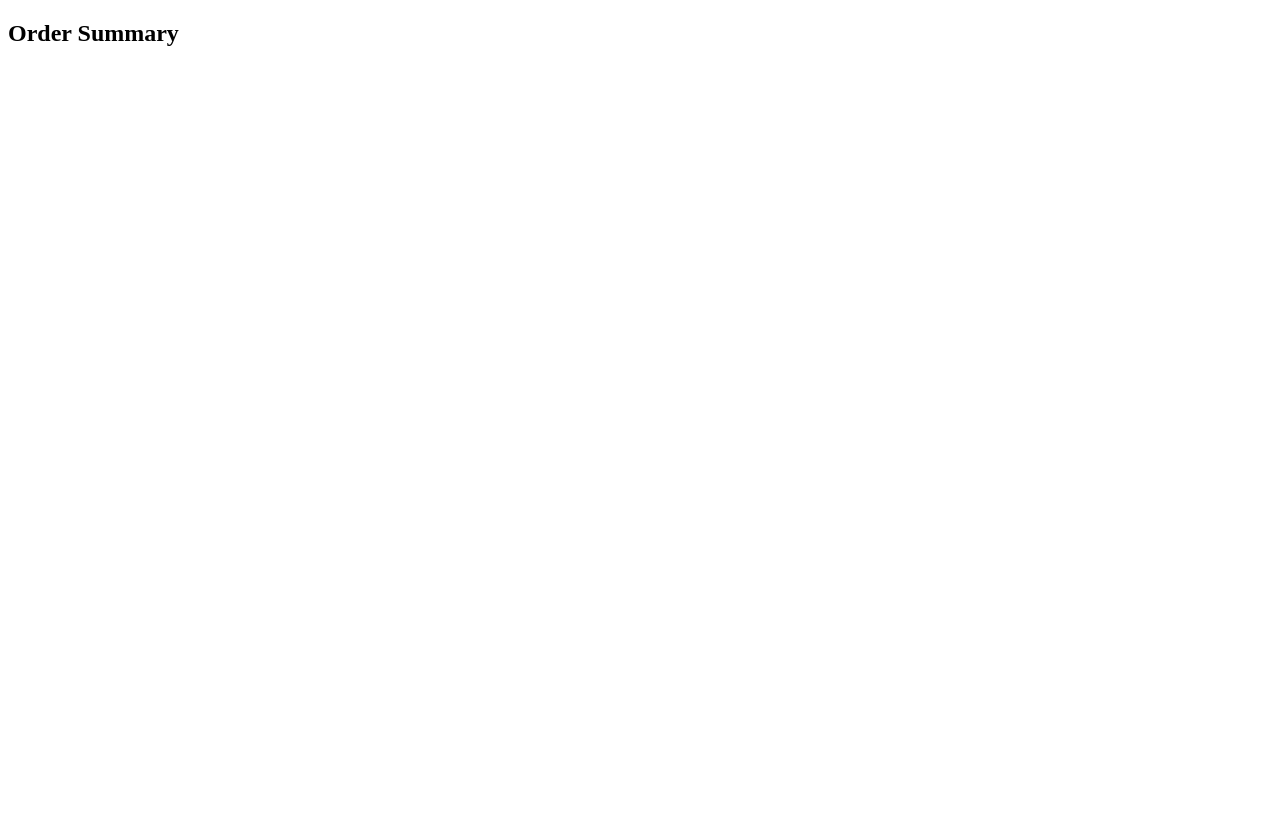
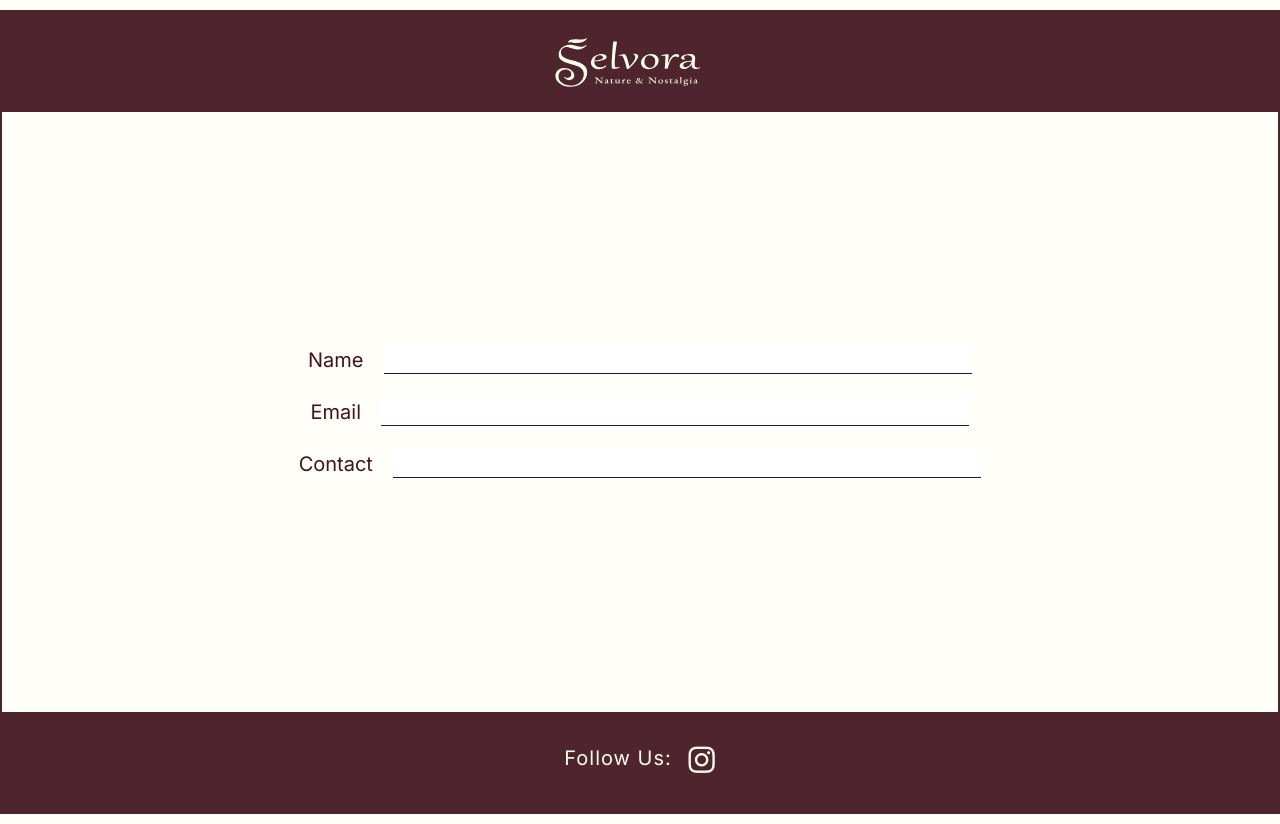
Before and after one commit to Neelanjan45/Selvora, a plain HTML site: page order.html in a window 1280 px wide. Before the commit the page ends 800 px from the top, so only its background shows below. Drawn offline with Linux system fonts and the light colour scheme.

Commit message:
Order form initialization.

```diff
--- a/order.html
+++ b/order.html
@@ -4,10 +4,41 @@
     <meta charset="UTF-8">
     <meta name="viewport" content="width=device-width, initial-scale=1.0">
     <title>Selvora - Nature & Nostalgia</title>
+    <link rel="stylesheet" href="./styles.css">
+    <link rel="preconnect" href="https://fonts.googleapis.com">
+    <link rel="preconnect" href="https://fonts.gstatic.com" crossorigin>
+
+    <link href="https://fonts.googleapis.com/css2?family=Cormorant+Garamond:wght@300;400;500&family=Inter:wght@300;400;500&display=swap" rel="stylesheet">
+    <link rel="stylesheet" href="https://cdnjs.cloudflare.com/ajax/libs/font-awesome/6.0.0/css/all.min.css">
 </head>
 <body>
     <main>
-        <h2>Order Summary</h2>
+        <div id="order_form_container">
+            <div id="order_form">
+
+                <div id="order_form_header">
+                    <img src="Images/Selvora Beige.svg" alt="SELVORA" id="order_form_header_logo">
+                </div>
+                <div id="order_form_body">
+                    <div class="form_group">
+                        <div class="form_label">Name</div>
+                        <input type="text" class="form_field">
+                    </div>
+                    <div class="form_group">
+                        <div class="form_label">Email</div>
+                        <input type="text" class="form_field">
+                    </div>
+                    <div class="form_group">
+                        <div class="form_label">Contact</div>
+                        <input type="text" class="form_field">
+                    </div>
+
+                </div>
+                <div id="order_form_footer">
+                    <p>Follow Us: <a href="https://www.instagram.com/selvora.aromatic/" target="_blank"><i class="fa-brands fa-instagram" id="order_form_social"></i></a></p>
+                </div>
+            </div>
+        </div>
     </main>
 </body>
 </html>
--- a/styles.css
+++ b/styles.css
@@ -367,7 +367,8 @@ nav ul {
     gap: 20px;
 }
 
-#social_icon {
+#social_icon,
+#order_form_social {
     color: #ffffe9;
     font-size: 30px;
 }
@@ -469,6 +470,81 @@ nav ul {
     }
 /* Product Details Style End */
 
+/* Order Form Style Start */
+
+#order_form_container {
+    display: flex;
+    flex-direction: column;
+    justify-content: center;
+    border: 2px solid rgba(65, 20, 32, 0.93);
+    margin: 10px auto;
+}
+
+#order_form {
+    min-height: 100dvh;
+    display: flex;
+    flex-direction: column;
+    justify-content: space-between;
+}
+
+#order_form_header {
+    display: flex;
+    background-color: rgba(65, 20, 32, 0.93);
+    justify-content: center;
+    align-items: stretch;
+    padding: 20px 0;
+    height: 100px;
+}
+
+#order_form_body {
+    display: flex;
+    flex-direction: column;
+    padding: 20px;
+    margin: 0 auto;
+    gap: 20px;
+    width: 80%;
+}
+
+.form_group {
+    display: flex;
+    gap: 20px;
+    justify-content: center;
+    font-size: 20px;
+    color: #411420;
+}
+
+.form_field {
+    width: 60%;
+    height: 30px;
+    border-width: 0;
+    border-bottom: 1px solid #411420;
+    font-size: 18px;
+    color: #411420;
+}
+
+.form_field:focus-visible {
+    outline: 0;
+}
+
+#order_form_footer {
+    display: flex;
+    justify-content: center;
+    padding: 30px 0;
+    font-size: 20px;
+    background-color: rgba(65, 20, 32, 0.93);
+    color: #ffffe9;
+    height: 100px;
+    align-items: stretch;
+    letter-spacing: 1px;
+}
+
+#order_form_social {
+    margin-left: 10px;
+    vertical-align: middle;
+}
+
+/* Order Form Style End */
+
 /* Mobile Responsive Style Start */
 
 @media (max-width: 768px) {
```
Also changed, not shown: index.html (+1 -1 lines).
